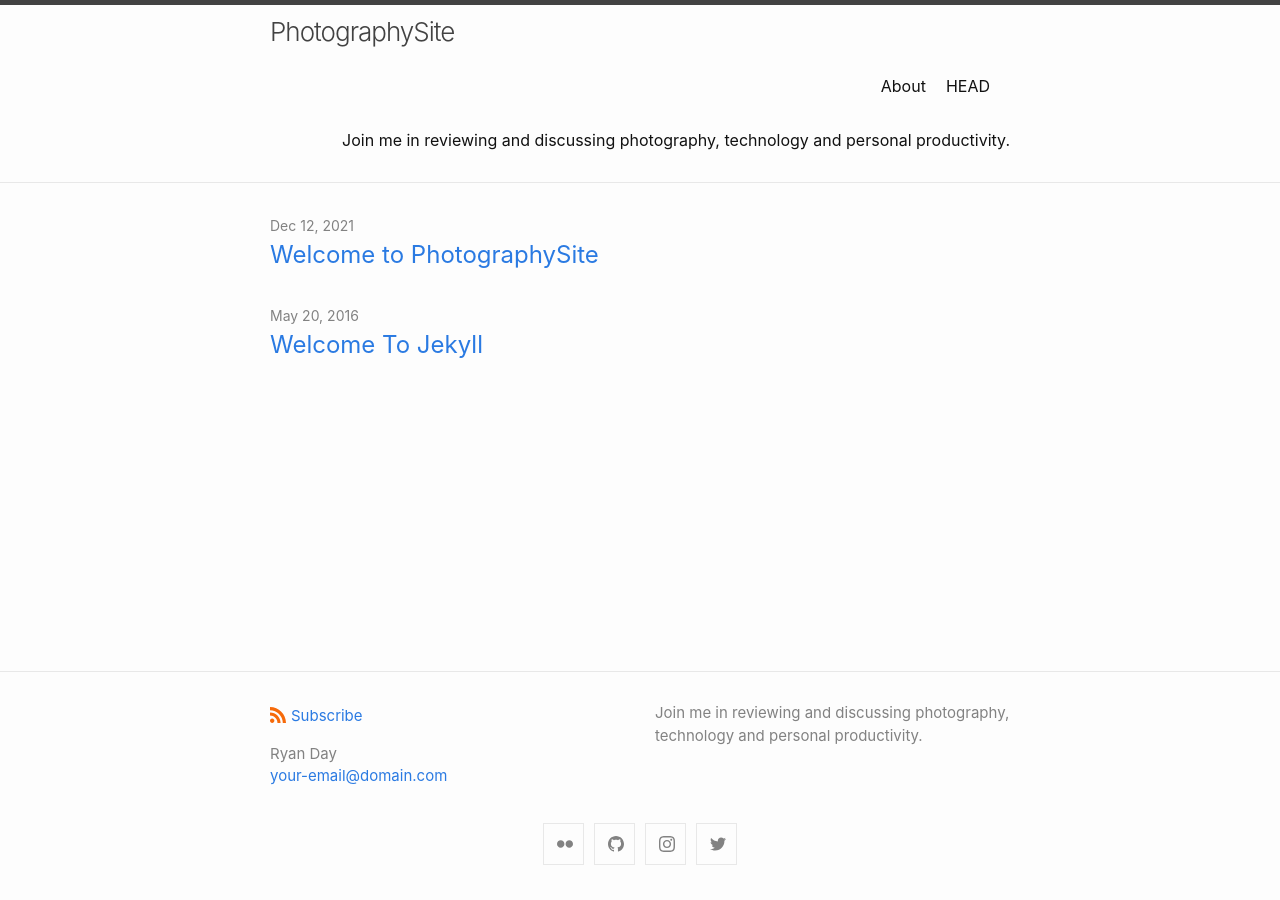
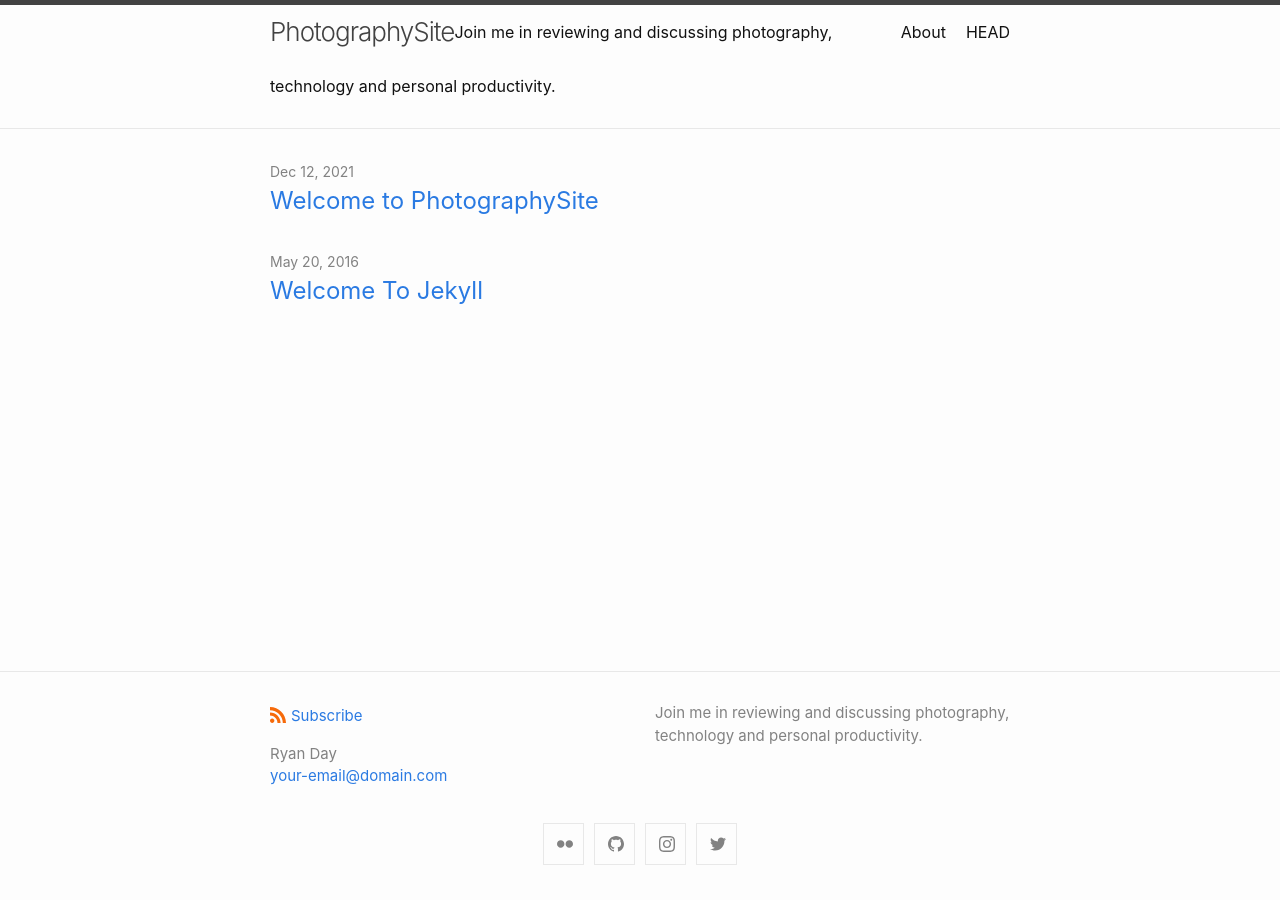
Before and after one commit to rmd34/blog, a Jekyll site: the page built from index.md, in a window 1280 px wide. Built offline with Jekyll 4.4.1, drawn with Linux system fonts in a browser that asks for light colours.

Commit message:
Update header.html

```diff
--- a/_includes/header.html
+++ b/_includes/header.html
@@ -24,9 +24,9 @@
             <a class="page-link" href="{{ my_page.url | relative_url }}">{{ my_page.title | escape }}</a>
             {%- endif -%}
           {%- endfor -%}
-            <p>{{ site.description | escape }}</p>
         </div>
       </nav>
     {%- endif -%}
+    <p>{{ site.description | escape }}</p>
   </div>
 </header>
```
